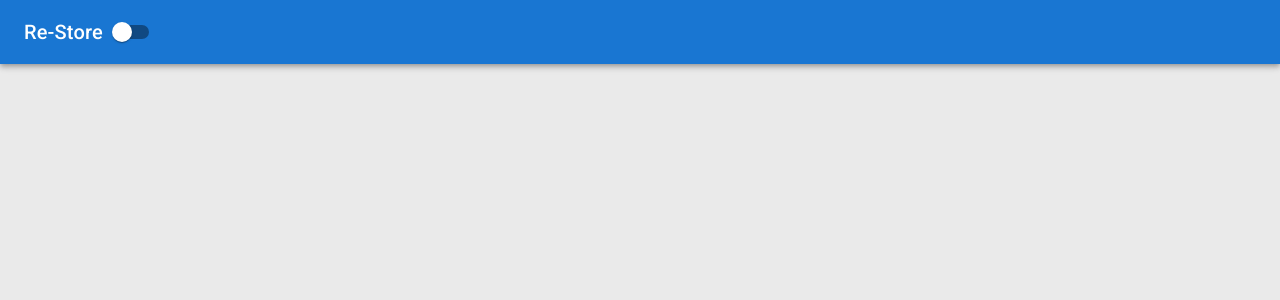
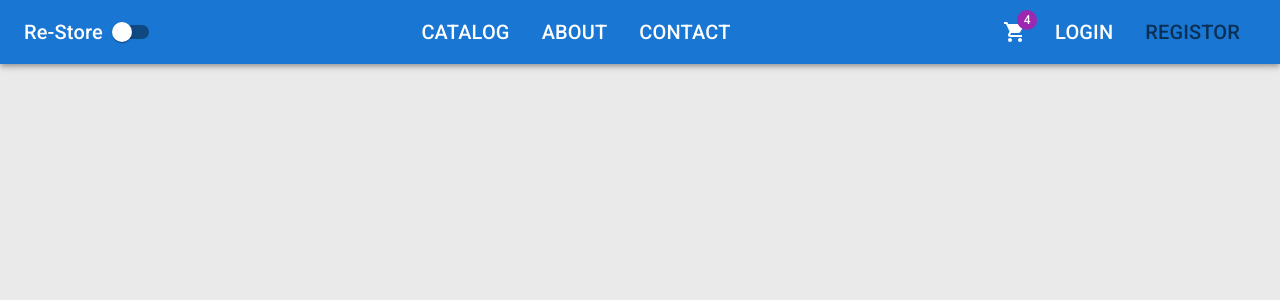
Before and after one commit to MoizIqbal97/ReStore, a React (Create React App) app in the folder client/: page /registor in a window 1280 px wide. Before the commit this address had no page. Shown: the top 300 px of the page. Built offline with nearby package versions, Linux system fonts and the light colour scheme.

Commit message:
added styling and routing to navbar

```diff
--- a/client/src/app/layout/Header.tsx
+++ b/client/src/app/layout/Header.tsx
@@ -1,4 +1,6 @@
-import { AppBar, Switch, Toolbar, Typography } from "@mui/material"
+import { ShoppingCart } from "@mui/icons-material";
+import { AppBar, Badge, Box, IconButton, List, ListItem, Switch, Toolbar, Typography } from "@mui/material"
+import { NavLink } from "react-router-dom";
 
 const label = { inputProps: { 'aria-label': 'Switch demo' } };
 interface Props{
@@ -6,15 +8,72 @@
     handleThemeChange: () => void;
 }
 
+const midLinks = [
+    {title: 'catalog' , path: '/catalog'},
+    {title: 'about' , path: '/about'},
+    {title: 'contact' , path: '/contact'},
+]
+const rightLinks = [
+    {title: 'login' , path: '/login'},
+    {title: 'registor' , path: '/registor'},
+]
+const navStyles ={
+    color:'inherit',
+    typography:'h6',
+    '&:hover':{
+        color: 'grey.500'
+    },
+    '&.active':{
+        color:'text.secondary'
+    },
+    textDecoration:'none'
+}
+
 export const Header=({darkMode,handleThemeChange}:Props)=>{
     return(
         <AppBar position="static" sx={{mb: 4}}>
-            <Toolbar>
-                <Typography variant='h6'>
+            <Toolbar sx = {{display:'flex',justifyContent:'space-between', alignItems: 'center'}}>
 
+                <Box display='flex' alignItems='center'>
+                <Typography variant='h6' component={NavLink} to='/'
+                sx={navStyles}>
                     Re-Store
                 </Typography>
                 <Switch {...label} checked={darkMode} color="warning" onClick={handleThemeChange} />
+                </Box>
+
+                <List sx={{display:"flex"}}>
+                    {midLinks.map(({title,path})=>(
+                        <ListItem
+                        component = {NavLink}
+                        to ={path}
+                        key = {path}
+                        sx={navStyles}
+                        >
+                            {title.toUpperCase()}
+                        </ListItem>
+                    ))}
+                </List>
+
+                <Box display='flex' alignItems='center'>
+                    <IconButton size = 'large' sx = {{color: 'inherit'}}>
+                        <Badge badgeContent={4} color='secondary'>
+                        <ShoppingCart />
+                        </Badge>
+                    </IconButton>
+                    <List sx={{display:"flex"}}>
+                        {rightLinks.map(({title,path})=>(
+                            <ListItem
+                            component = {NavLink}
+                            to ={path}
+                            key = {path}
+                            sx={navStyles}
+                            >
+                                {title.toUpperCase()}
+                            </ListItem>
+                        ))}
+                    </List>
+                </Box>
             </Toolbar>
 
         </AppBar>
```
